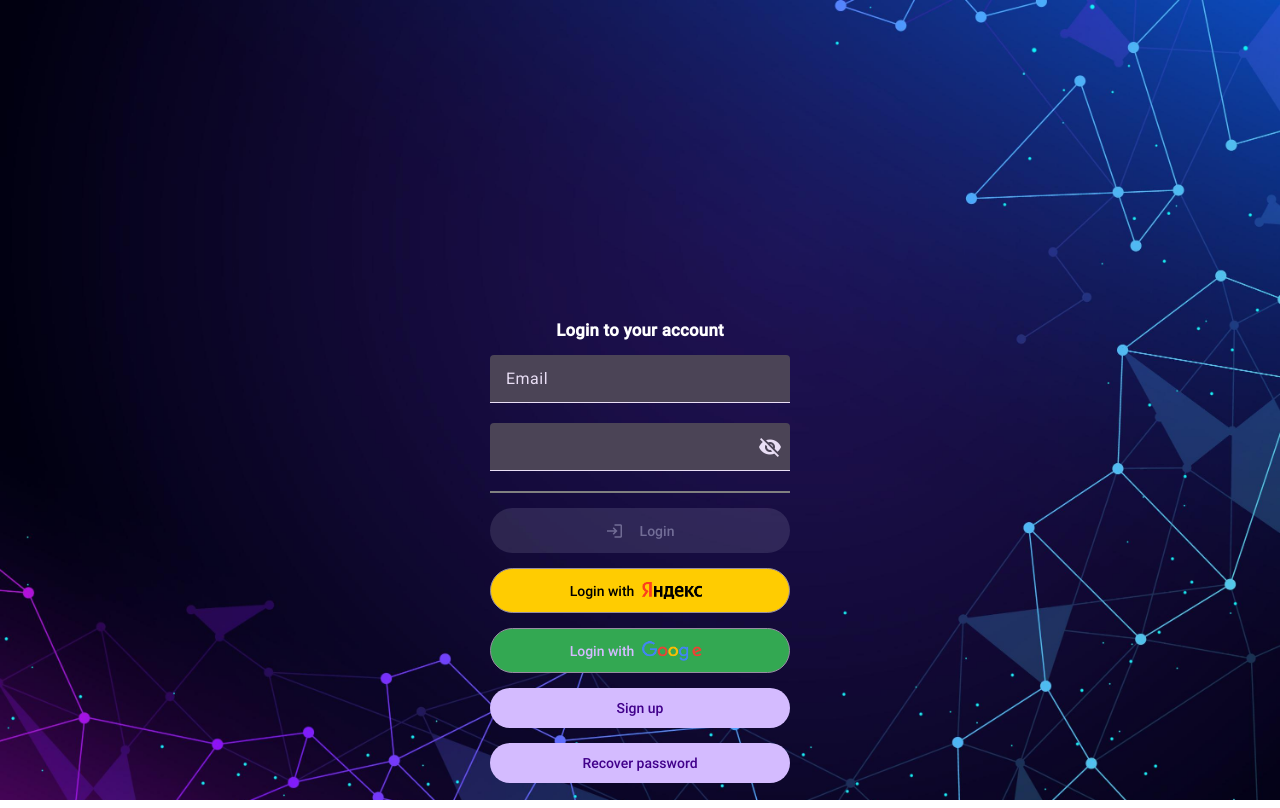
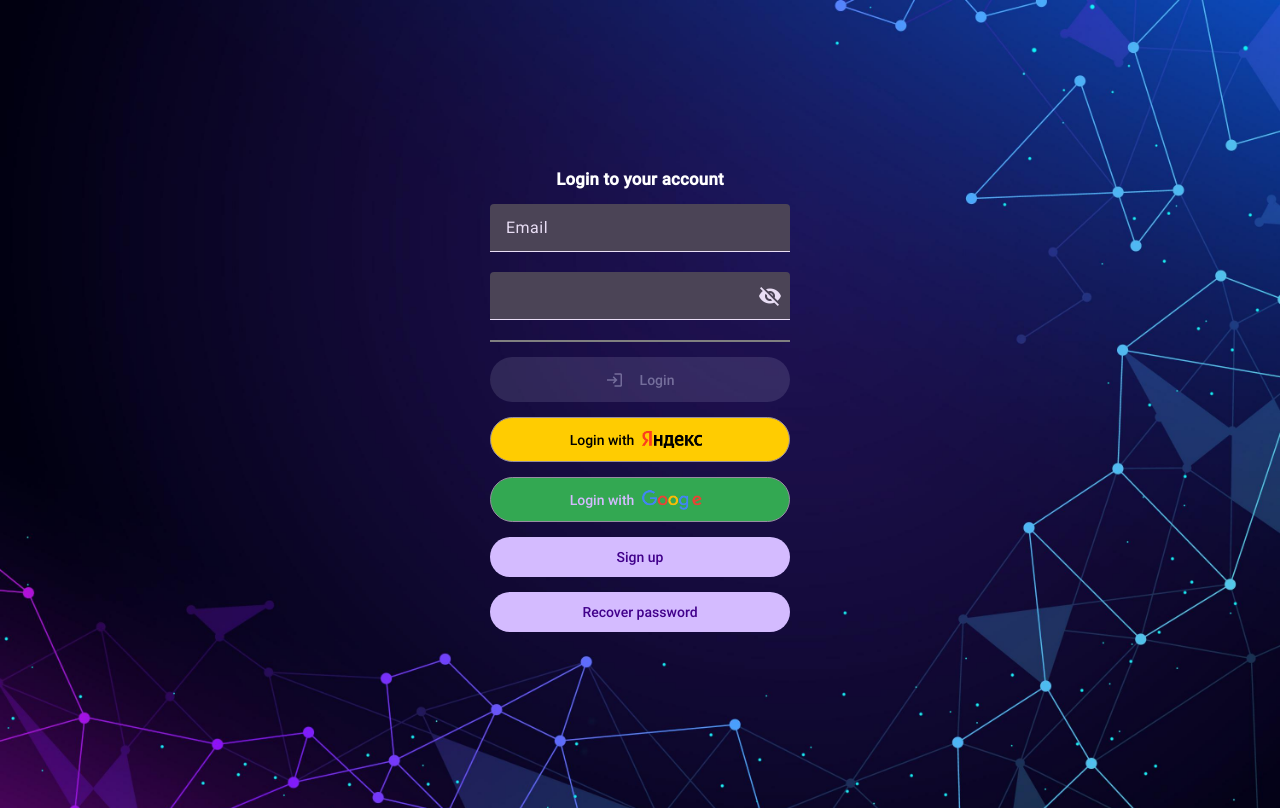
Before and after one commit to steel-one/iplan-ui, an Angular app: page /login in a window 1280 px wide. Built offline with nearby package versions, Linux system fonts and the light colour scheme; a web font is replaced by a local one.

Commit message:
#4&9: basic style polishes

```diff
--- a/src/app/auth/containers/auth.scss
+++ b/src/app/auth/containers/auth.scss
@@ -1,6 +1,8 @@
 :host {
-  width: 100%;
-  height: 100%;
+  height: 100vh;
+  display: flex;
+  align-items: center;
+  justify-content: center;
 }
 
 form {
--- a/src/styles/_main.scss
+++ b/src/styles/_main.scss
@@ -9,7 +9,7 @@
 }
 
 html {
-  height: 100%;
+  height: 100vh;
   font-family: Roboto, 'Helvetica Neue', sans-serif;
   background-image: url('../assets/background.jpg');
   background-repeat: no-repeat;
@@ -17,7 +17,6 @@ html {
 
   body {
     color: white;
-    margin: 0;
   }
 
   .mdc-button {
```
